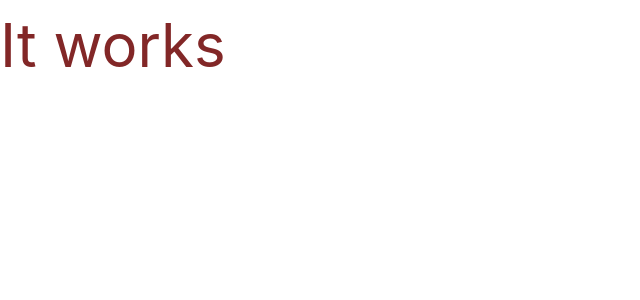
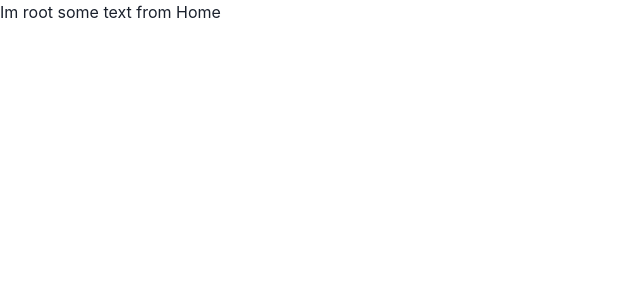
Before and after one commit to Wooseok765/airbnb-clone-frontend, a React (Create React App) app: page / in a window 1280 px wide. Shown: the top 300 px of the page, without its empty margins (0-640 px from the left). Built offline with nearby package versions, Linux system fonts and the light colour scheme.

Commit message:
frontend setup 2(router, not found page)

```diff
--- a/src/App.tsx
+++ /dev/null
@@ -1,11 +0,0 @@
-import { Text } from '@chakra-ui/react';
-import React from 'react';
-
-
-function App() {
-  return <div>
-    <Text color={'red.800'} fontSize={'6xl'}> It works</Text>
-  </div>;
-}
-
-export default App;
--- /dev/null
+++ b/src/components/Root.tsx
@@ -0,0 +1,8 @@
+import { Outlet } from "react-router-dom";
+// 여러 페이지에 공통적으로 적용되는 구조를 담당(레이아웃). Header, footer같은 부분
+export default function Root(){
+    return <h1>Im root
+        <Outlet /> {/*root의 중앙에 렌더링 하녀는 컴포넌트를 위치시키는것
+        즉 router에서 chiledren으로 등록한 component들을, 해당하는 url로 접근하면, root의 중간에 렌더링 한다는 의미 */}
+    </h1>;
+}
--- a/src/index.tsx
+++ b/src/index.tsx
@@ -1,7 +1,9 @@
 import React from 'react';
 import ReactDOM from 'react-dom/client';
 import { ChakraProvider } from '@chakra-ui/react';
-import App from './App';
+import Root from './components/Root';
+import { RouterProvider } from 'react-router-dom';
+import router from './router';
 
 const root = ReactDOM.createRoot(
   document.getElementById('root') as HTMLElement
@@ -9,8 +11,10 @@
 root.render( // public.html의 id root의 공간에 다음 react component들을 표시한다는 의미
   <React.StrictMode> {/*개발중에 잘못 작성된 React 코드나 문제가 될 가능성이 있는 코드를 검사하고 경고해 주는 도구, App을 실행하되, 개발 중에 문제가 있는지도 추가로 검사하라는 의미*/}
     <ChakraProvider>
-      {/*내부에 들어 있는 모든 React 컴포넌트에 Chakra UI의 디자인 설정을 제공합니다. App.tsx내부에 import한 모든 Chakra 부품에 공통 디자인 환경을 제공하기 때문에 감싸는 것*/}
-      <App /> {/*App.tsx에 작성된 가장 상위 React 컴포넌트 */}
+      {/*내부에 들어 있는 모든 React 컴포넌트에 Chakra UI의 디자인 설정을 제공합니다. Root.tsx내부에 import한 모든 Chakra 부품에 공통 디자인 환경을 제공하기 때문에 감싸는 것*/}
+      <RouterProvider router={router} />
+
+      {/* <Root /> Root.tsx에 작성된 가장 상위 React 컴포넌트 */}
     </ChakraProvider>
   </React.StrictMode>
 );
--- /dev/null
+++ b/src/router.tsx
@@ -0,0 +1,23 @@
+import { createBrowserRouter } from "react-router-dom";
+import Root from "./components/Root";
+import Home from "./routes/Home";
+import NotFound from "./routes/NotFound";
+
+const router = createBrowserRouter([
+    // url 마다 어떤 component를 보여줄지 설정 (연결규칙)
+    // route들을 모아 현재 url에 맞는 화면을 결정하는 관리자
+    {
+        path: "/",
+        element: <Root />,
+        errorElement:<NotFound />, //페이지가 없을 때 NotFound라는 component를 사용한다는 의미
+        children: [
+            {
+                path: "",
+                element: <Home /> /*Home이라는 route(일종을 컴포넌트, 특정 url을 담당한다)를 Root라는 component(공통 레이아웃) 내부에 삽입하는것 */
+            },
+
+        ]
+    }
+])
+
+export default router;
--- /dev/null
+++ b/src/routes/Home.tsx
@@ -0,0 +1,3 @@
+export default function Home(){ // Home이라는 페이지를 담당하는 component
+    return <span> some text from Home</span>;
+}
--- /dev/null
+++ b/src/routes/NotFound.tsx
@@ -0,0 +1,16 @@
+import { Button, Heading, Text, VStack } from "@chakra-ui/react";
+import { Link } from "react-router-dom";
+
+export default function NotFound() {
+    return (
+        <VStack bg={"yellow"} justifyContent={"center"} minHeight={"100vh"}> {/*component들이 세로로 쌓인다. 수평쌓기는 <HStack>. <div>와 같은 개념이며 내부에 다양한 prop을 넣어 변화시킬 수 있다.  */}
+            <Heading>Page not found</Heading>
+            <Text>You are lost</Text>
+            <Link to={"/"}> {/* path를 설정하여 내부 component를 클릭시 해당 페이지로 이동시킴. 현재는 home url을 연결하였음 */}
+                <Button colorScheme="red" variant={"link"}>Go home &rarr;</Button>
+            </Link>
+        </VStack>
+    );
+}
+// export default : 다른 파일에서 import가능하게함
+// 404라는 h1사이즈의 텍스트를 반환하는 function이며 이것을 component로 사용 시 해당 텍스트를 화면에 렌딩할수있음
```
